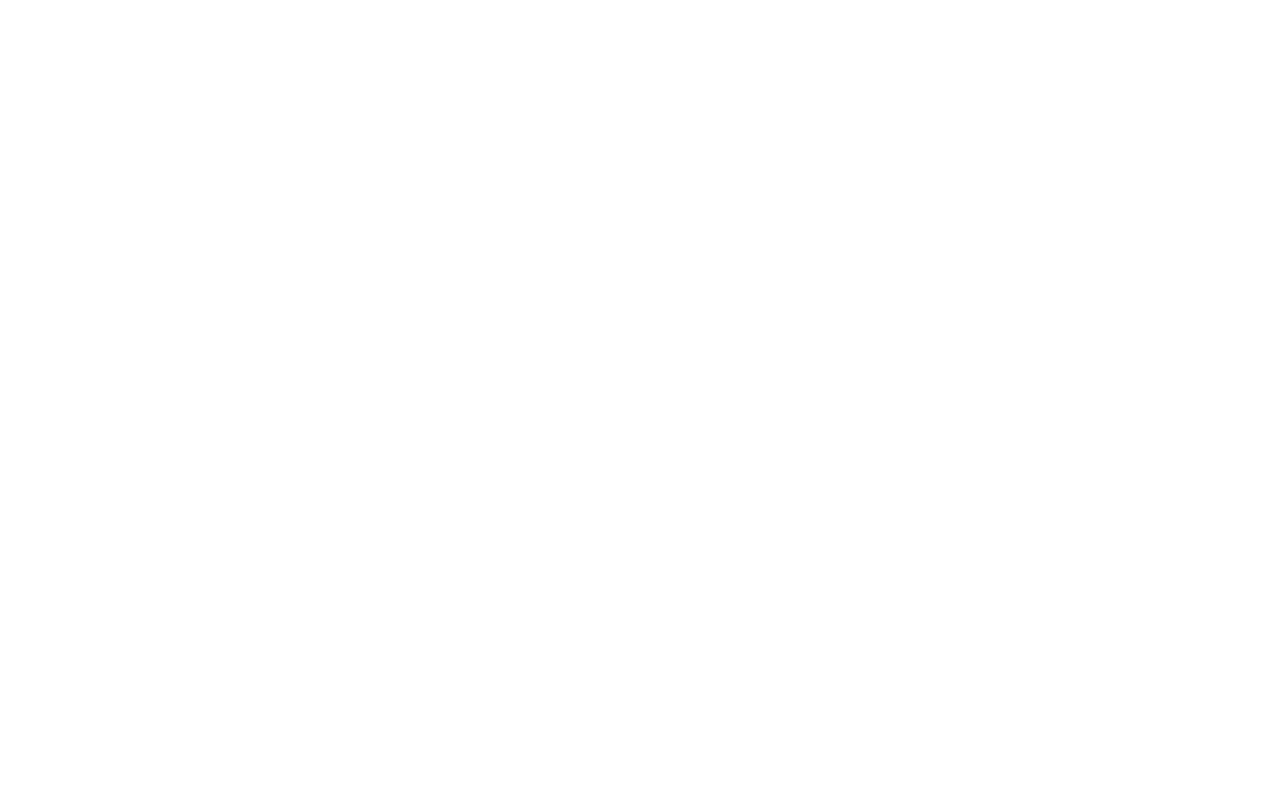
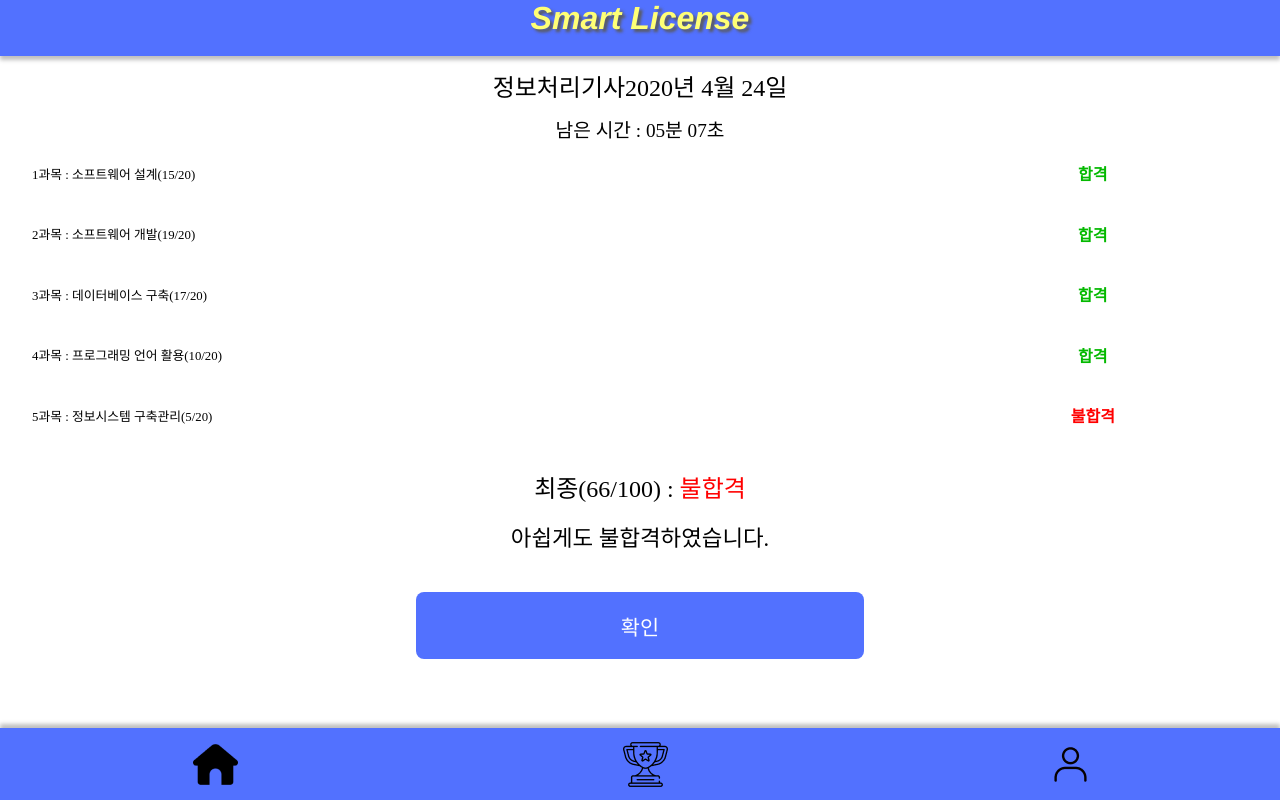
Before and after one commit to popcorn0125/SmartLicense, a Vue app: page /TestResult in a window 1280 px wide. Before the commit this address had no page. Built offline with nearby package versions, Linux system fonts and the light colour scheme.

Commit message:
240709 김준식 연습모드 결과페이지, 시험모드 결과페이지 구현, 라우터 설정

```diff
--- /dev/null
+++ b/src/ContentPage/PracticeResult.vue
@@ -0,0 +1,142 @@
+<template>
+    <TopBar />
+    <div class="practive_mode_container">
+      <div class="select_test">
+        <span>{{ DetailLicense }}</span><span>{{ TestDate }}</span>
+      </div>
+      <div class="current_sub">
+        <p>{{ Subject }}</p>
+      </div>
+      <div class="current_info">
+        <p>총 문항 갯수 : {{ totalQuestionCount }}</p>
+        <p>정답 갯수 : {{ corretCount }}</p>
+        <p>오답 갯수 : {{ wrongCount }}</p>
+      </div>
+      <div class="msg">
+        <p id="msgColor">{{ resultMessage }} 기준입니다.</p>
+      </div>
+      <div class="next-btn">
+        <button>{{ buttonName }}</button>
+      </div>
+    </div>
+
+
+
+
+    <BottomBar />
+  </template>
+
+  <script>
+  import TopBar from '@/components/TopBar.vue';
+  import BottomBar from '@/components/BottomBar.vue'
+  export default {
+    name: "PracticeResult",
+    components: {
+      TopBar, BottomBar
+    },
+    data() {
+      return {
+        DetailLicense: "정보처리기사",
+        TestDate: "2020년 4월 24일",
+        Subject: "1과목 : 소프트웨어 설계",
+        buttonName: "다음 과목 풀기", // 버튼 이름
+        totalQuestionCount : 20, // 총 문항 갯수
+        corretCount : 13, // 정답 갯수
+        wrongCount : 5, // 오답 갯수
+        resultMessage : "합격", // 결과 메세지 ex) 합격 or 불합격
+
+      }
+    },
+    methods: {
+      // 합격 불합격 기준입니다. 글 색상 변경.
+      messageColor() {
+        let vm = this;
+        let p = document.querySelector("#msgColor");
+        console.log(p);
+        if(vm.corretCount < 8) {
+          vm.resultMessage = "과락";
+          p.style.color = "red"; // 빨간색
+          return ;
+        }
+        if(vm.corretCount < 12) {
+          vm.resultMessage = "불합격";
+          p.style.color = "red"; // 빨간색
+          return ;
+        }
+      }
+
+    },
+
+    created() {
+
+    },
+    mounted() {
+      this.messageColor();
+    },
+  }
+  </script>
+
+  <style scoped>
+  .practive_mode_container {
+    top: 7%;
+    position: fixed;
+    height: calc(100% - 16%);
+    display: flex;
+    flex-direction: column;
+    align-items: center;
+    width: 100%;
+  }
+
+  .select_test {
+    margin-top: 0.5em;
+    margin-bottom: 0.5em;
+    font-size: 1.5em;
+    font-weight: 500;
+  }
+
+  .current_sub {
+    font-size: 1.2em;
+  }
+
+  .current_info {
+    margin-top: 0.5em;
+    margin-bottom: 2em;
+    font-size: 1.1em;
+  }
+
+  .current_info>p {
+    margin: 0.5em;
+  }
+
+  .msg {
+    width: 100%;
+    height: 100%;
+    display: flex;
+    justify-content: center;
+    align-items: center;
+    font-size: 2em;
+  }
+
+  .next-btn {
+    width: 100%;
+    height: 100%;
+    display: flex;
+    align-items: center;
+    justify-content: center;
+  }
+
+  .next-btn>button {
+    width: 50%;
+    height: 25%;
+    background: #5271FF;
+    color: #FFF;
+    border-radius: 5px;
+    padding: 0 0.8em;
+    font-size: 1.1em;
+  }
+
+  #msgColor {
+    color: rgb(116, 216, 116);
+    font-weight: 900;
+  }
+  </style>
--- /dev/null
+++ b/src/ContentPage/TestResult.vue
@@ -0,0 +1,166 @@
+<template>
+  <TopBar />
+  <div class="practive_mode_container">
+    <div class="select_test">
+      <span>{{ DetailLicense }}</span><span>{{ TestDate }}</span>
+    </div>
+    <div class="current_sub">
+      <p>남은 시간 : {{ RemainingTime }}</p>
+    </div>
+
+    <div class="current_subject">
+      <p class="subject_name">1과목 : 소프트웨어 설계(15/20)</p>
+      <p class="result">합격</p>
+    </div>
+    <div class="current_subject">
+      <p class="subject_name">2과목 : 소프트웨어 개발(19/20)</p>
+      <p class="result">합격</p>
+    </div>
+    <div class="current_subject">
+      <p class="subject_name">3과목 : 데이터베이스 구축(17/20)</p>
+      <p class="result">합격</p>
+    </div>
+    <div class="current_subject">
+      <p class="subject_name">4과목 : 프로그래밍 언어 활용(10/20)</p>
+      <p class="result">합격</p>
+    </div>
+    <div class="current_subject">
+      <p class="subject_name">5과목 : 정보시스템 구축관리(5/20)</p>
+      <p class="result2">불합격</p>
+    </div>
+    <div class="final_result">
+      <p>최종(66/100) : <span>{{ resultMessage }}</span></p>
+    </div>
+    <div class="description">
+      <p>아쉽게도 불합격하였습니다.</p>
+    </div>
+    <div class="check-btn">
+      <button type="button">확인</button>
+    </div>
+
+  </div>
+
+  <BottomBar />
+</template>
+
+<script>
+import TopBar from '@/components/TopBar.vue';
+import BottomBar from '@/components/BottomBar.vue'
+export default {
+  name: "TestResult",
+  components: {
+    TopBar, BottomBar
+  },
+  data() {
+    return {
+      DetailLicense: "정보처리기사",
+      TestDate: "2020년 4월 24일",
+      RemainingTime: "05분 07초",
+      resultMessage: "불합격"
+    }
+  },
+  methods: {
+
+  },
+
+  created() {
+
+  },
+  mounted() {
+
+  },
+}
+</script>
+
+<style scoped>
+.practive_mode_container {
+  top: 7%;
+  position: fixed;
+  height: calc(100% - 16%);
+  display: flex;
+  flex-direction: column;
+  align-items: center;
+  width: 100%;
+}
+
+.select_test {
+  margin-top: 0.5em;
+  margin-bottom: 0.5em;
+  font-size: 1.5em;
+  font-weight: 500;
+}
+
+.current_sub {
+  font-size: 1.2em;
+}
+
+.current_subject {
+  display: flex;
+  width: 100%;
+  height: 9%;
+  align-items: center;
+  justify-content: center;
+  /* border: 1px solid black; */
+}
+
+.subject_name {
+  width: 70%;
+  height: 100%;
+  font-size: 0.8em;
+  display: flex;
+  align-items: center;
+  justify-content: left;
+  margin-left: 2.5em;
+  /* border: 1px solid black; */
+}
+
+.result {
+  width: 30%;
+  height: 100%;
+  display: flex;
+  align-items: center;
+  justify-content: center;
+  color: #04B900;
+  font-weight: 700;
+}
+
+.result2 {
+  width: 30%;
+  height: 100%;
+  display: flex;
+  align-items: center;
+  justify-content: center;
+  color: #FF0000;
+  font-weight: 700;
+}
+
+.final_result {
+  margin-top: 1em;
+  font-size: 1.5em;
+  font-weight: 500;
+}
+
+.description {
+  margin-top: 0.7em;
+  font-size: 1.4em;
+}
+
+.check-btn {
+  width: 35%;
+  height: 10%;
+  border-radius: 8px;
+  background: #5271FF;
+  display: flex;
+  align-items: center;
+  justify-content: center;
+  margin-top: 2.5em;
+}
+
+.check-btn>button {
+  color: #FFF;
+}
+
+.final_result>p>span {
+  color: #F00;
+}
+</style>
--- a/src/routers/router.js
+++ b/src/routers/router.js
@@ -9,6 +9,8 @@
 import MyPage from "@/ContentPage/MyPage.vue";
 import PracticeMode from "@/ContentPage/PracticeMode.vue";
 import ChangeInfo from "@/SignInUp/ChangeInfo.vue";
+import PracticeResult from "@/ContentPage/PracticeResult.vue";
+import TestResult from "@/ContentPage/TestResult.vue";
 
 const routes = [
     {
@@ -61,6 +63,16 @@
         name: "ChangeInfo",
         component: ChangeInfo,
     },
+    {
+        path: "/PracticeResult",
+        name: "PracticeResult",
+        component: PracticeResult,
+    },
+    {
+        path: "/TestResult",
+        name: "TestResult",
+        component: TestResult,
+    },
 ];
 
 const router = createRouter({
```
